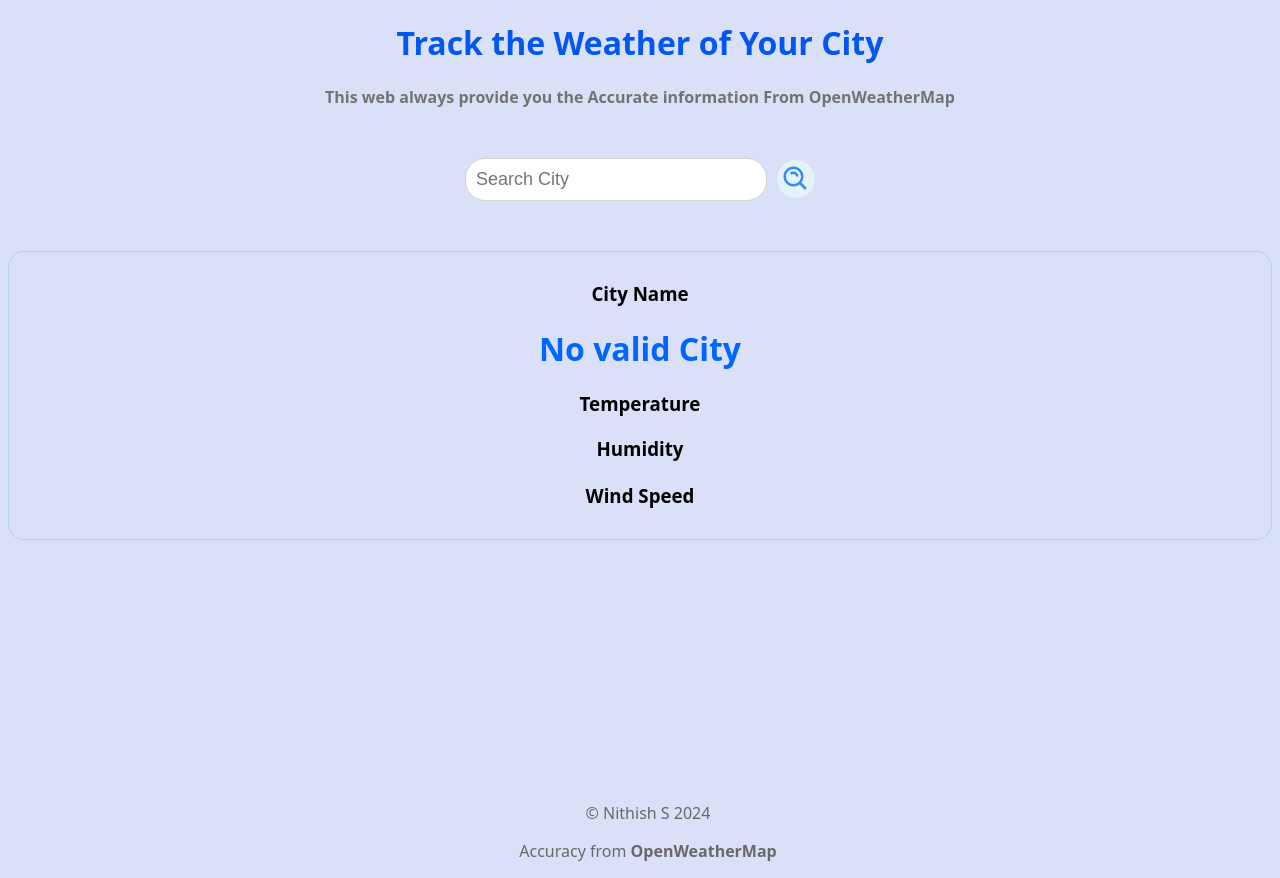
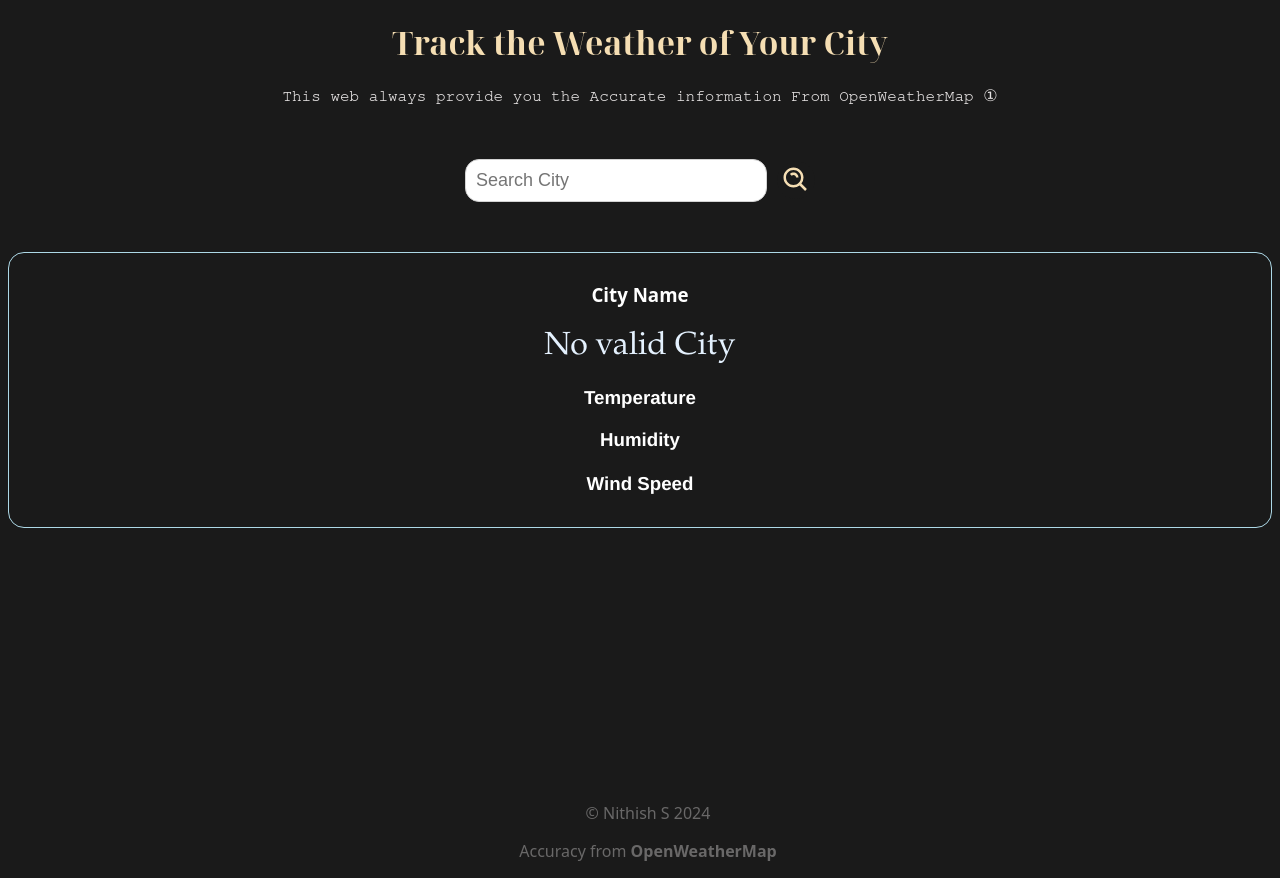
Before and after one commit to NithishProgrammer/weather, a plain HTML site: page index.html in a window 1280 px wide. Both pictures are taken after a click on the icon 796 px from the left and 179 px from the top of the page. Drawn offline with nearby package versions, Linux system fonts and the light colour scheme; no server answers.

Commit message:
Add files via upload

```diff
--- a/index.html
+++ b/index.html
@@ -1,7 +1,7 @@
 <!DOCTYPE html>
 <html lang="en">
 <head>
-    <meta charset="UTF-8">
+    <meta charse ut="UTF-8">
     <meta name="viewport" content="width=device-width, initial-scale=1.0">
     <title>Weather app - Nithish</title>
     <link rel="stylesheet" href="style.css">
@@ -9,27 +9,33 @@
 </head>
 <body>
     <center><h1 id="heading">Track the Weather of Your City</h1>
-    <p style="color: rgb(116, 115, 115); font-weight: bold;">This web always provide you the Accurate information From OpenWeatherMap</p></center>
+    <p style="color: rgb(228, 225, 225); font-family: 'Nimbus Mono PS', 'Courier New', monospace;
+font-weight: 100;">This web always provide you the Accurate information From OpenWeatherMap ①</p></center>
     <div class="box">
 
         <div class="Weather" id="Weather">
 
             <div class="srch">
                 <input type="text" placeholder="Search City" id="Search">
-                <svg xmlns="http://www.w3.org/2000/svg" width="30" height="30" viewBox="0 0 24 24" style="fill: rgb(53, 136, 245);" onclick="search()"><path d="M10 18a7.952 7.952 0 0 0 4.897-1.688l4.396 4.396 1.414-1.414-4.396-4.396A7.952 7.952 0 0 0 18 10c0-4.411-3.589-8-8-8s-8 3.589-8 8 3.589 8 8 8zm0-14c3.309 0 6 2.691 6 6s-2.691 6-6 6-6-2.691-6-6 2.691-6 6-6z"></path><path d="M11.412 8.586c.379.38.588.882.588 1.414h2a3.977 3.977 0 0 0-1.174-2.828c-1.514-1.512-4.139-1.512-5.652 0l1.412 1.416c.76-.758 2.07-.756 2.826-.002z" ></path></svg>
+                <svg xmlns="http://www.w3.org/2000/svg" width="30" height="30" viewBox="0 0 24 24" style="fill: wheat;" onclick="search()"><path d="M10 18a7.952 7.952 0 0 0 4.897-1.688l4.396 4.396 1.414-1.414-4.396-4.396A7.952 7.952 0 0 0 18 10c0-4.411-3.589-8-8-8s-8 3.589-8 8 3.589 8 8 8zm0-14c3.309 0 6 2.691 6 6s-2.691 6-6 6-6-2.691-6-6 2.691-6 6-6z"></path><path d="M11.412 8.586c.379.38.588.882.588 1.414h2a3.977 3.977 0 0 0-1.174-2.828c-1.514-1.512-4.139-1.512-5.652 0l1.412 1.416c.76-.758 2.07-.756 2.826-.002z" ></path></svg>
             </div>
 
             <div class="results">
 
 <center>
-    <h3>City Name</h3>
+    <h3 style="color: white;">City Name</h3>
             <h1 id="cityname"></h1>
-            <h3>Temperature</h3>
+            <h3 style="color: white; font-family: Bahnschrift, 'DIN Alternate', 'Franklin Gothic Medium', 'Nimbus Sans Narrow', sans-serif-condensed, sans-serif;
+font-weight: 600;">Temperature</h3>
             <h2 id="temp"></h2>
-            <h3>Humidity</h3>
+            <h3 style="color: white; font-family: Bahnschrift, 'DIN Alternate', 'Franklin Gothic Medium', 'Nimbus Sans Narrow', sans-serif-condensed, sans-serif;
+font-weight: 600;">Humidity</h3>
             <h4 id="humid"></h4>
-            <h3>Wind Speed</h3>
+            <h3 style="color: white; font-family: Bahnschrift, 'DIN Alternate', 'Franklin Gothic Medium', 'Nimbus Sans Narrow', sans-serif-condensed, sans-serif;
+font-weight: 600;">Wind Speed</h3>
             <h4 id="wspeed"></h4>
+            <h5 id="rain_predict" style="color: rgb(233, 233, 233); font-family: Bahnschrift, 'DIN Alternate', 'Franklin Gothic Medium', 'Nimbus Sans Narrow', sans-serif-condensed, sans-serif;
+font-weight: 600;"></h5>
         </center>
 
     </div>
@@ -54,6 +60,7 @@ function search() {
         let temp = document.getElementById('temp');
         let humid = document.getElementById('humid')
         let wind = document.getElementById('wspeed');
+        let rain = document.getElementById('rain_predict')
 
 
 
@@ -69,6 +76,17 @@ function search() {
         humid.innerText = data.main.humidity + "%";
         cit.innerText = data.name;
         wind.innerText = data.wind.speed + "m/s";
+
+        calc = (data.main.temp-273.15) * 0.4 + data.main.humidity*0.5 + data.wind.speed*0.3 - 30;
+        console.log(calc)
+
+        if (calc > 10){
+
+            rain.innerText = "It could Rain now 🌧️🌧️🌧️"
+        }
+        else{
+            rain.innerText = "Rain might not be Possible now!"
+        }
 
        })
 
@@ -86,6 +104,7 @@ function search() {
 
     </script>
 
+<br><br>
 <center>
 
     <div class="authenticated">
--- a/style.css
+++ b/style.css
@@ -1,14 +1,14 @@
 body{
 
     font-family: system-ui, -apple-system, BlinkMacSystemFont, 'Segoe UI', Roboto, Oxygen, Ubuntu, Cantarell, 'Open Sans', 'Helvetica Neue', sans-serif;
-    background: rgb(218, 224, 247);
+    background-color: rgb(26, 26, 26);
 }
 
 #Search{
 
     padding: 10px;
     border: solid 1px lightgrey;
-    border-radius: 20px;
+    border-radius: 14px;
     margin-right: 10px;
     width: 280px;
     font-size: 18px;
@@ -28,7 +28,7 @@ body{
 
 svg{
 
-    background-color: rgb(227, 243, 247);
+    background-color: rgb(26, 26, 26);
     border-radius: 50%;
     padding: 4px;
     cursor: pointer;
@@ -56,23 +56,32 @@ svg{
 
 #cityname{
 
-    color: rgb(0, 102, 255);
+    color: #e4f1fe;
+    font-family: 'Iowan Old Style', 'Palatino Linotype', 'URW Palladio L', P052, serif;
+    font-weight: 500;
     transition: 0.3s;
 }
 
 #temp{
 
-    color: rgb(0, 102, 255);
+    color: #e4f1fe;
+    font-family: 'Iowan Old Style', 'Palatino Linotype', 'URW Palladio L', P052, serif;
+font-weight: 500;
 }
+
 
 #humid{
 
-    color: rgb(0, 102, 255);
+    color: #e4f1fe;
+    font-family: 'Iowan Old Style', 'Palatino Linotype', 'URW Palladio L', P052, serif;
+font-weight: 500;
 }
 
 #wspeed{
 
-    color: rgb(0, 102, 255);
+    color: rgb(240, 244, 248);
+    font-family: 'Iowan Old Style', 'Palatino Linotype', 'URW Palladio L', P052, serif;
+font-weight: 500;
 }
 .results{
 
@@ -84,9 +93,11 @@ svg{
 
 #heading{
 
-    color: rgb(2, 86, 241);
-    animation: fade 4s;
-    transition: 0.4s;
+    color: wheat;
+    animation: fade 3s;
+    transition: 0.3s;
+    font-family: Didot, 'Bodoni MT', 'Noto Serif Display', 'URW Palladio L', P052, Sylfaen, serif;
+    font-weight: 600;
 }
 
 @keyframes fade{
```
